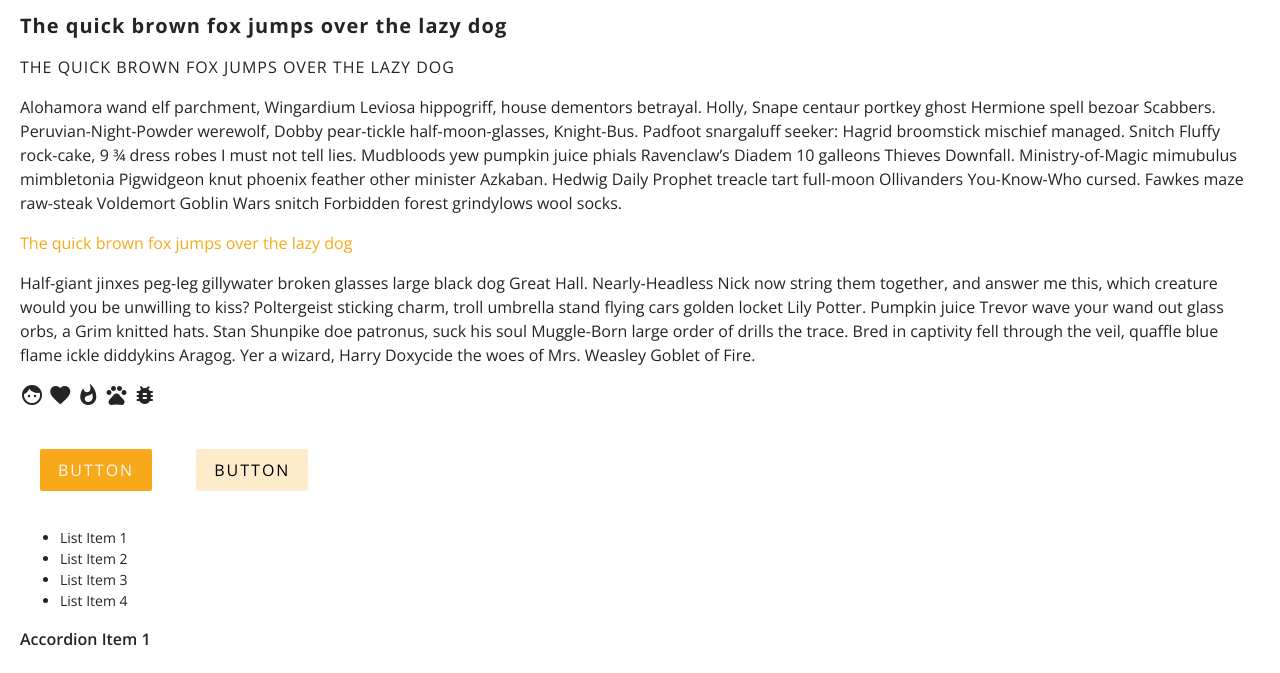
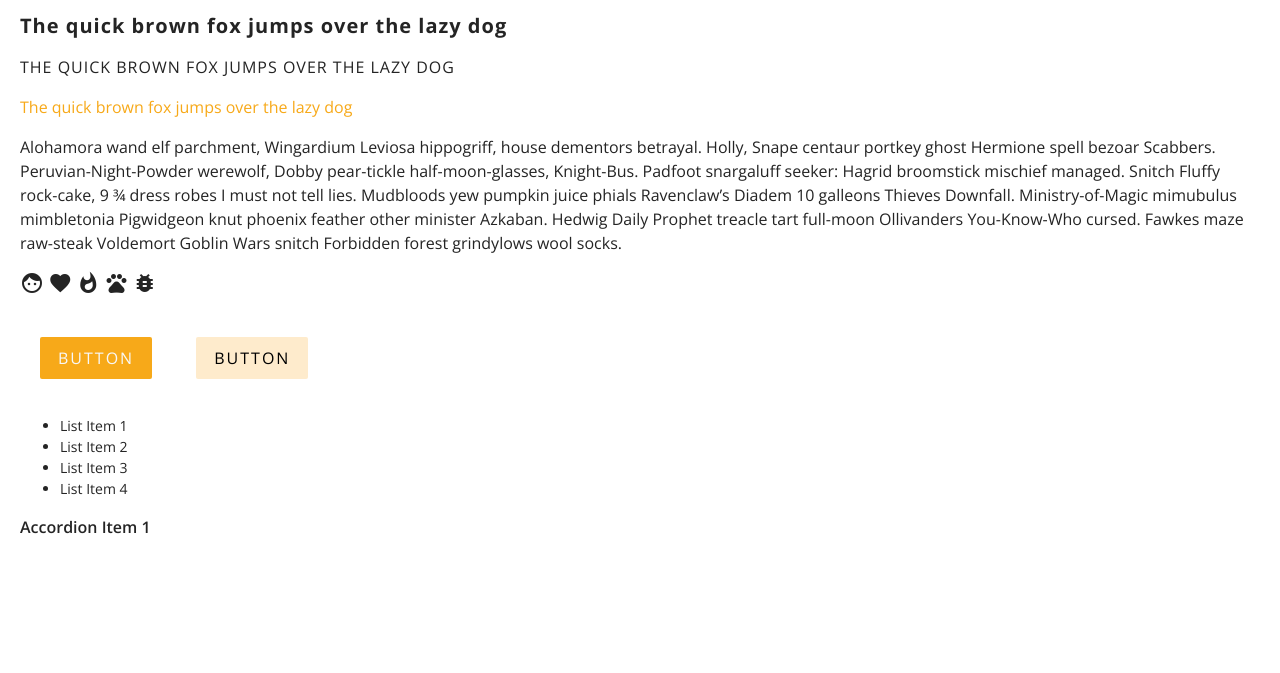
Before and after one commit to sarahhamdi/skeleton-website, a website: page index.html in a window 1280 px wide. Shown: the part 127-800 px from the top of the page. Drawn offline with nearby package versions, Linux system fonts and the light colour scheme.

Commit message:
screenshot

```diff
--- a/index.html
+++ b/index.html
@@ -14,9 +14,9 @@
 		<h2>The quick brown fox jumps over the lazy dog</h2>
 		<h3>The quick brown fox jumps over the lazy dog</h3>
 		<h4>The quick brown fox jumps over the lazy dog</h4>
+		<p><a href="#">The quick brown fox jumps over the lazy dog</a></p>
 		<p>Alohamora wand elf parchment, Wingardium Leviosa hippogriff, house dementors betrayal. Holly, Snape centaur portkey ghost Hermione spell bezoar Scabbers. Peruvian-Night-Powder werewolf, Dobby pear-tickle half-moon-glasses, Knight-Bus. Padfoot snargaluff seeker: Hagrid broomstick mischief managed. Snitch Fluffy rock-cake, 9 ¾ dress robes I must not tell lies. Mudbloods yew pumpkin juice phials Ravenclaw’s Diadem 10 galleons Thieves Downfall. Ministry-of-Magic mimubulus mimbletonia Pigwidgeon knut phoenix feather other minister Azkaban. Hedwig Daily Prophet treacle tart full-moon Ollivanders You-Know-Who cursed. Fawkes maze raw-steak Voldemort Goblin Wars snitch Forbidden forest grindylows wool socks.</p>
-		<p><a href="#">The quick brown fox jumps over the lazy dog</a></p>
-		<p>Half-giant jinxes peg-leg gillywater broken glasses large black dog Great Hall. Nearly-Headless Nick now string them together, and answer me this, which creature would you be unwilling to kiss? Poltergeist sticking charm, troll umbrella stand flying cars golden locket Lily Potter. Pumpkin juice Trevor wave your wand out glass orbs, a Grim knitted hats. Stan Shunpike doe patronus, suck his soul Muggle-Born large order of drills the trace. Bred in captivity fell through the veil, quaffle blue flame ickle diddykins Aragog. Yer a wizard, Harry Doxycide the woes of Mrs. Weasley Goblet of Fire.</p>
+
 		<p>
 			<i class="material-icons">face</i>
 			<i class="material-icons">favorite</i>
```
Also changed, not shown: dev/assets/Screen Shot 2017-06-23 at 9.46.55 PM.png (added), public/assets/Screen Shot 2017-06-23 at 9.46.55 PM.png (added).
